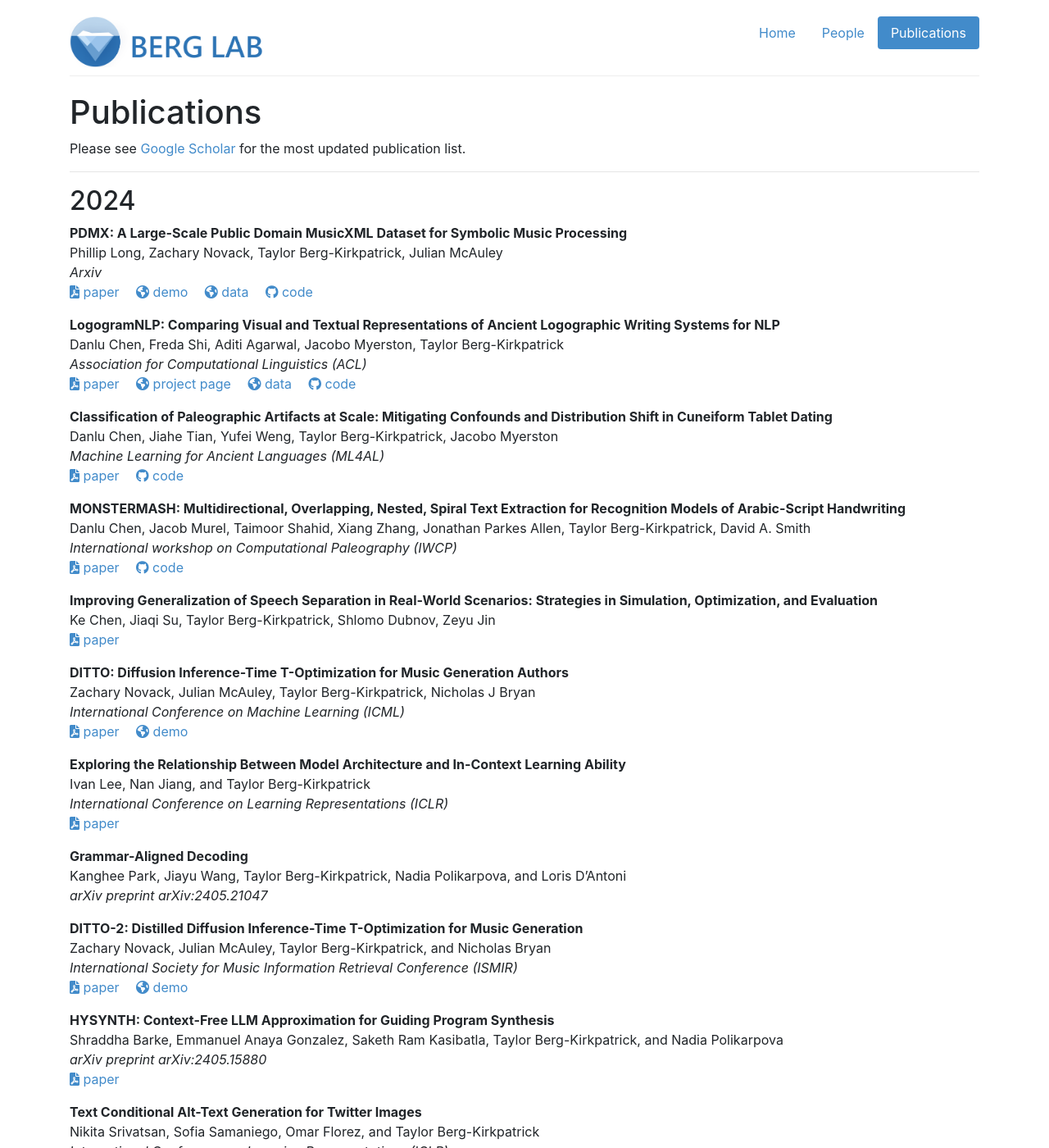
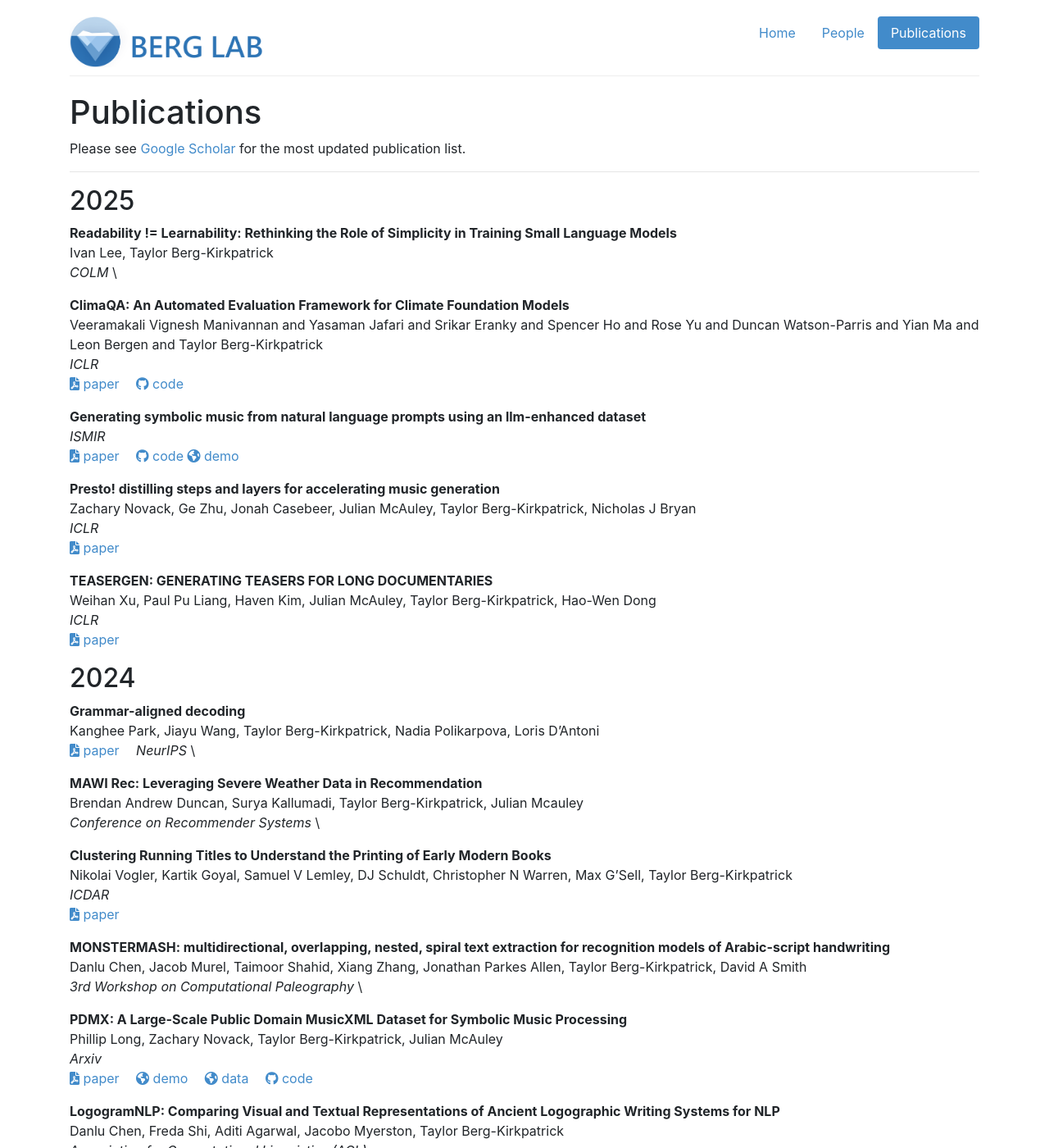
Before and after one commit to icebergnlp/icebergnlp.github.io, a Jekyll site: the page built from publications.md, in a window 1280 px wide and 1400 px high. Shown: the whole window at 82% size. Built offline with Jekyll 4.4.1, drawn with Linux system fonts in a browser that asks for light colours.

Commit message:
Update publications.md

```diff
--- a/publications.md
+++ b/publications.md
@@ -7,7 +7,56 @@ Please see [Google Scholar](https://scholar.google.com/citations?user=mN6_BKAAAA
 
 ---
 
+## 2025
+
+__Readability != Learnability: Rethinking the Role of Simplicity in Training Small Language Models__ \\
+Ivan Lee, Taylor Berg-Kirkpatrick \\
+_COLM_ \\
+
+__ClimaQA: An Automated Evaluation Framework for Climate Foundation Models__ \\
+Veeramakali Vignesh Manivannan and Yasaman Jafari and Srikar Eranky and Spencer Ho and Rose Yu and Duncan Watson-Parris and Yian Ma and Leon Bergen and Taylor Berg-Kirkpatrick \\
+_ICLR_\\
+{% include icon_link.html text="paper" icon=site.icons.paper href="https://arxiv.org/abs/2410.16701" %}&emsp;
+{% include icon_link.html text="code" icon=site.icons.code href="https://github.com/Rose-STL-Lab/genie-climaqa" %}
+
+__Generating symbolic music from natural language prompts using an llm-enhanced dataset__ \\
+_ISMIR_ \\
+{% include icon_link.html text="paper" icon=site.icons.paper href="https://arxiv.org/pdf/2410.02084" %}&emsp;
+{% include icon_link.html text="code" icon=site.icons.code href="https://github.com/wx83/MetaScore_Official/tree/codebase" %}
+{% include icon_link.html text="demo" icon=site.icons.demo href="https://wx83.github.io/MetaScore_Official/" %}&emsp;
+
+__Presto! distilling steps and layers for accelerating music generation__ \\
+Zachary Novack, Ge Zhu, Jonah Casebeer, Julian McAuley, Taylor Berg-Kirkpatrick, Nicholas J Bryan \\
+_ICLR_ \\
+{% include icon_link.html text="paper" icon=site.icons.paper href="https://arxiv.org/pdf/2410.05167" %}&emsp;
+
+__TEASERGEN: GENERATING TEASERS FOR LONG DOCUMENTARIES__ \\
+Weihan Xu, Paul Pu Liang, Haven Kim, Julian McAuley, Taylor Berg-Kirkpatrick, Hao-Wen Dong \\
+_ICLR_ \\
+{% include icon_link.html text="paper" icon=site.icons.paper href="https://arxiv.org/abs/2410.05586" %}&emsp;
+
+
 ## 2024
+
+
+__Grammar-aligned decoding__ \\
+Kanghee Park, Jiayu Wang, Taylor Berg-Kirkpatrick, Nadia Polikarpova, Loris D'Antoni \\
+{% include icon_link.html text="paper" icon=site.icons.paper href="https://proceedings.neurips.cc/paper_files/paper/2024/file/2bdc2267c3d7d01523e2e17ac0a754f3-Paper-Conference.pdf" %}&emsp;
+_NeurIPS_ \\
+
+
+__MAWI Rec: Leveraging Severe Weather Data in Recommendation__ \\
+Brendan Andrew Duncan, Surya Kallumadi, Taylor Berg-Kirkpatrick, Julian Mcauley \\
+_Conference on Recommender Systems_ \\
+
+__Clustering Running Titles to Understand the Printing of Early Modern Books__ \\
+Nikolai Vogler, Kartik Goyal, Samuel V Lemley, DJ Schuldt, Christopher N Warren, Max G’Sell, Taylor Berg-Kirkpatrick \\
+_ICDAR_ \\
+{% include icon_link.html text="paper" icon=site.icons.paper href="https://arxiv.org/pdf/2405.00752" %}&emsp;
+
+__MONSTERMASH: multidirectional, overlapping, nested, spiral text extraction for recognition models of Arabic-script handwriting__ \\
+Danlu Chen, Jacob Murel, Taimoor Shahid, Xiang Zhang, Jonathan Parkes Allen, Taylor Berg-Kirkpatrick, David A Smith \\
+_3rd Workshop on Computational Paleography_ \\
 
 __PDMX: A Large-Scale Public Domain MusicXML Dataset for Symbolic Music Processing__ \\
 Phillip Long, Zachary Novack, Taylor Berg-Kirkpatrick, Julian McAuley \\
@@ -16,7 +65,6 @@ _Arxiv_ \\
 {% include icon_link.html text="demo" icon=site.icons.demo href="https://pnlong.github.io/PDMX.demo/" %}&emsp;
 {% include icon_link.html text="data" icon=site.icons.demo href="https://zenodo.org/records/13763756" %}&emsp;
 {% include icon_link.html text="code" icon=site.icons.code href="https://github.com/pnlong/PDMX/" %}
-
 
 __LogogramNLP: Comparing Visual and Textual Representations of Ancient Logographic Writing Systems for NLP__ \\
 Danlu Chen, Freda Shi, Aditi Agarwal, Jacobo Myerston, Taylor Berg-Kirkpatrick\\
```
